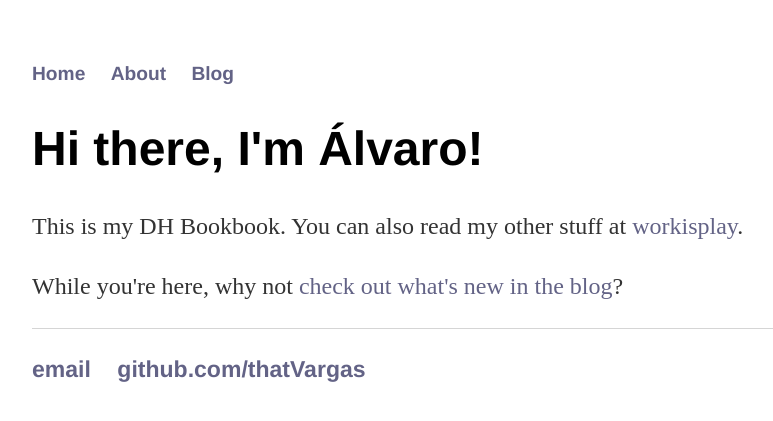
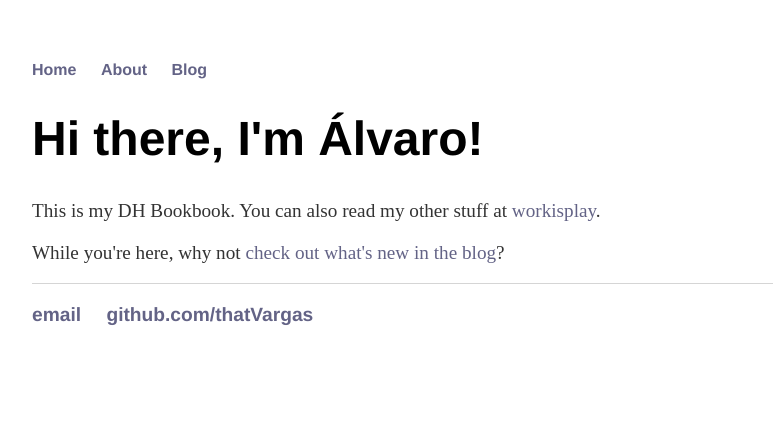
Before and after one commit to thatVargas/thatvargas.github.io, a Jekyll site: the page built from index.html, in a window 1280 px wide. Shown: the top 421 px of the page, without its empty margins (160-933 px from the left). Built offline with Jekyll 4.4.1, drawn with Linux system fonts in a browser that asks for light colours.

Commit message:
Update main.css

```diff
--- a/css/main.css
+++ b/css/main.css
@@ -5,7 +5,7 @@
 
 img.wrap {float: right}
 
-p, ul { font-size: 1.5em; line-height: 1.5em; color: #333; }
+p, ul { font-size: 1.2em; line-height: 1.2em; color: #333; }
 
 h1, h2, h3, h4 { font-family: 'Helvetica', 'Arial', 'Sans-Serif'; }
 h1 { font-size: 3em;  }
@@ -13,13 +13,13 @@
 h3 { font-size: 2.3em; }
 h4 { font-size: 1.9em; }
 
-nav ul, footer ul { font-size: 1.2em; font-family: 'Helvetica', 'Arial', 'Sans-Serif'; padding: 0px; list-style: none; font-weight: bold; }
+nav ul, footer ul { font-size: 1em; font-family: 'Helvetica', 'Arial', 'Sans-Serif'; padding: 0px; list-style: none; font-weight: bold; }
 nav ul li, footer ul li { display: inline; margin-right: 20px; }
 
 footer { border-top: 1px solid #d5d5d5; font-size: 1.2em; }
 
 /* Blog */
-ul.posts { margin: 20px auto 40px; font-size: 1.5em; }
+ul.posts { margin: 20px auto 40px; font-size: 1.2em; }
 ul.posts li { list-style: none; }
 
 /* CV
@@ -27,6 +27,6 @@
 .cv h1 { font-size: 3em; }
 .cv h2 { font-size: 2em; }
 .cv address, .cv .download { font-family: 'Helvetica', 'Arial', 'Sans-Serif'; }
-.cv address, .cv p { font-size: 1.2em; }
+.cv address, .cv p { font-size: 1em; }
 .cv .download { float: right; font-size: .8em; text-transform: uppercase; }
 */
```
